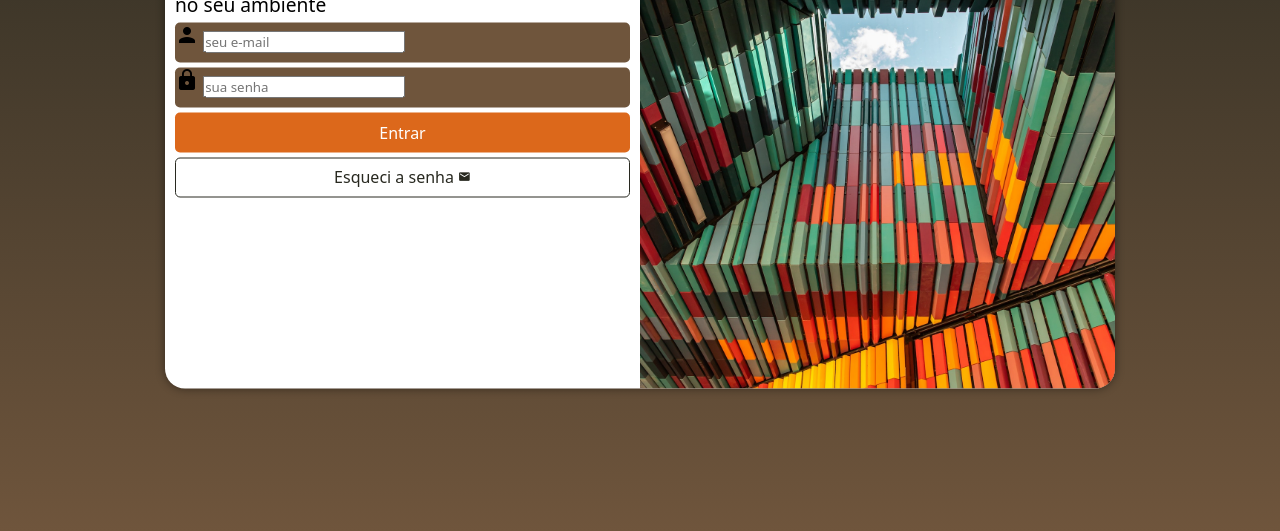
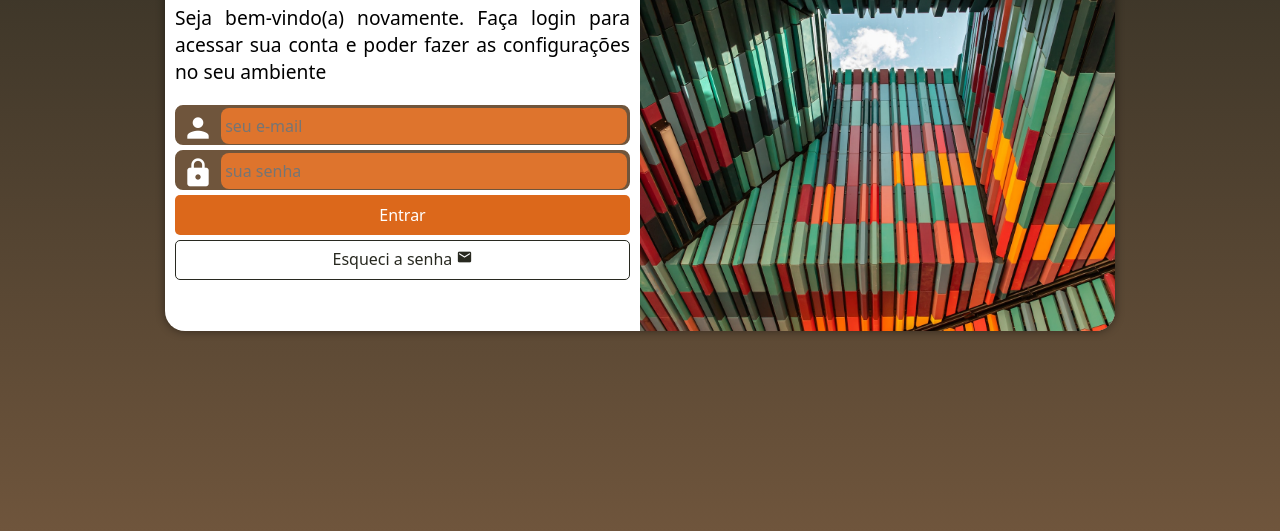
Before and after one commit to ClaytonEduard/projeto-login, a plain HTML site: page index.html in a window 1280 px wide. Shown: the part 269-800 px from the top of the page. Drawn offline with Linux system fonts and the light colour scheme.

Commit message:
Final do projeto tela login

```diff
--- a/index.html
+++ b/index.html
@@ -22,13 +22,13 @@
                     ambiente</p>
                 <form action="login.php" method="post" autocomplete="on">
                     <div class="campo">
-                        <span class="material-icons">person</span>
+                        <i class="material-icons">person</i>
                         <input type="email" name="login" id="ilogin" placeholder="seu e-mail" autocomplete="email"
                             required maxlength="30">
                         <label for="ilogin">Login</label>
                     </div>
                     <div class="campo">
-                        <span class="material-icons">lock</span>
+                        <i class="material-icons">lock</i>
                         <input type="password" name="senha" id="isenha" placeholder="sua senha"
                             autocomplete="current-password" required maxlength="20" minlength="8">
                         <label for="isenha">Senha</label>
--- a/styles/media-query.css
+++ b/styles/media-query.css
@@ -18,6 +18,7 @@ Grandes Telas: acima de 1200px
 
     section#login {
         width: 80vw;
+        height: 300px;
     }
 
     section#login>div#imagem {
@@ -31,7 +32,7 @@ Grandes Telas: acima de 1200px
         width: 70%;
     }
 }
-
+/*Descktop e maiores*/
 @media screen and (min-width: 992px) {
 
     body{
@@ -39,7 +40,7 @@ Grandes Telas: acima de 1200px
     }
     section#login {
         width: 950px;
-
+        height: 400px;
     }
 
     section#login>div#imagem {
@@ -58,6 +59,7 @@ Grandes Telas: acima de 1200px
     }
     div#formulario>p {
         font-size: 1.2em;
+        margin: 20px 0px;
     }
 
 }
--- a/styles/style.css
+++ b/styles/style.css
@@ -36,7 +36,7 @@ section#login {
     position: absolute;
     top: 50%;
     left: 50%;
-    transform: translate(-50%, -50%);
+
     /*----------------------------------*/
     background-color: white;
     width: 250px;
@@ -45,6 +45,7 @@ section#login {
     /*para que tudo que ficar de fora da borda fica escontido, assim aredonda a borda na imagem*/
     overflow: hidden;
     box-shadow: 0px 0px 10px rgba(0, 0, 0, 0.451);
+    transform: translate(-50%, -50%);
     transition: width 0.3s, height 0.3s;
     transition-timing-function: ease;
 }
@@ -69,19 +70,43 @@ div#formulario>h1 {
 
 div#formulario>p {
     font-size: 0.8em;
+    text-align: justify;
 }
 
 div.campo>label {
     display: none;
 }
 
+div.campo>i {
+    color: white;
+    font-size: 2em;
+    width: 40px;
+    padding: 5px;
+}
+
+div.campo>input {
+    background-color: #de742d;
+    font-size: 1em;
+    width: calc(100% - 45px);
+    height: 100%;
+    border: 0px;
+    border-radius: 8px;
+    padding: 4px;
+    transform: translateY(-12px);
+}
+
 form>div.campo {
     background-color: #6F553C;
+    border:2px solid #6F553C;
     display: block;
     width: 100%;
     height: 40px;
-    border-radius: 5px;
+    border-radius: 8px;
     margin: 5px 0px;
+}
+
+div.campo>input:focus-within{
+    background-color:white;
 }
 
 form>input[type=submit] {
@@ -123,5 +148,5 @@ form>a.botao:hover {
 }
 
 form>a.botao>i {
-    font-size: 0.8em;
+    font-size: 1em;
 }
```
